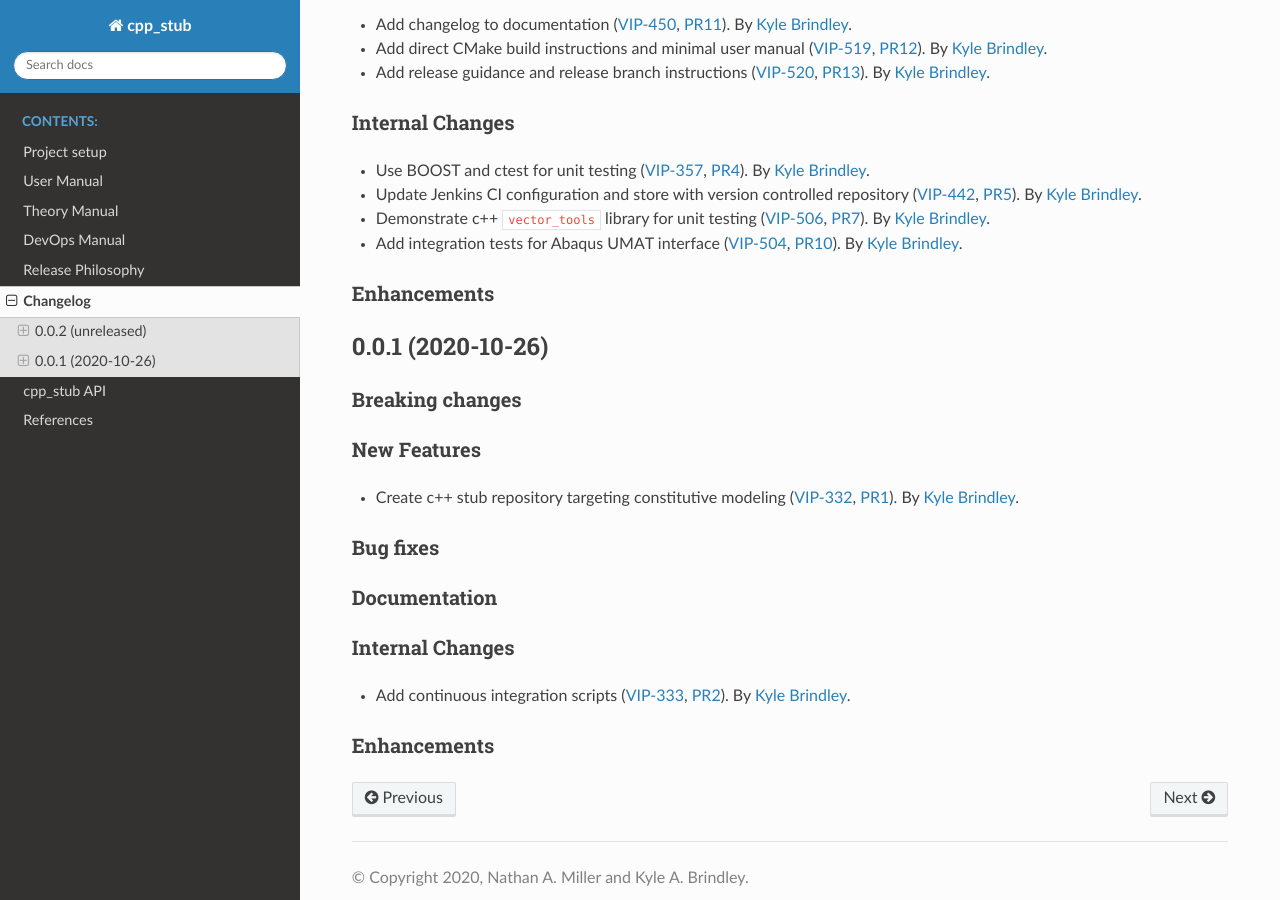
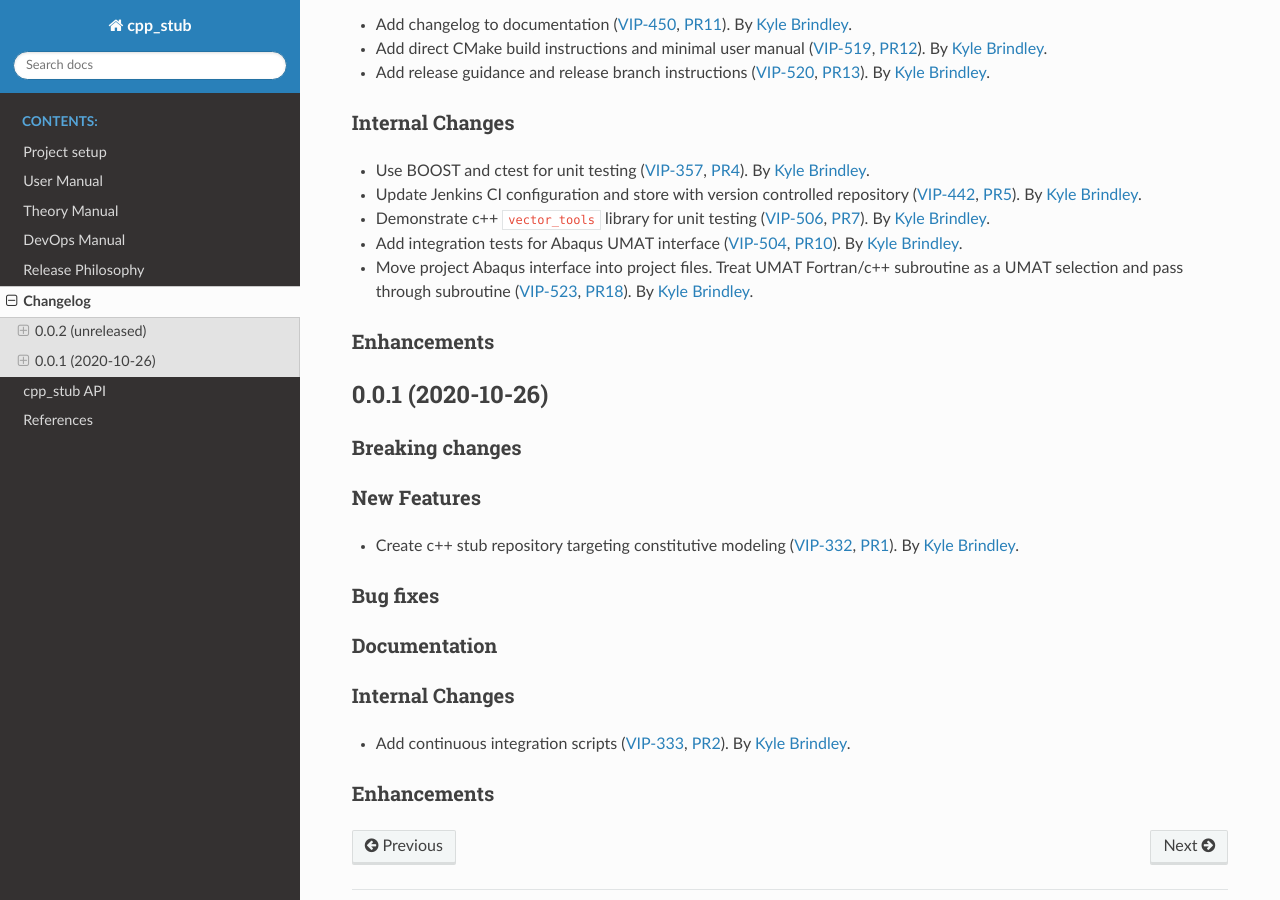
Before and after one commit to lanl/tardigrade-asp, a Sphinx documentation site: the page built from docs/changelog.rst, in a window 1280 px wide and 900 px high, scrolled down 572 px. Built offline with Sphinx 7.4.7 and the Read the Docs theme 2.0.0, drawn with Linux system fonts in a browser that asks for light colours.

Commit message:
DOC: update change log

```diff
--- a/docs/changelog.rst
+++ b/docs/changelog.rst
@@ -34,6 +34,8 @@ Internal Changes
 - Update Jenkins CI configuration and store with version controlled repository (:jira:`442`, :pull:`5`). By `Kyle Brindley`_.
 - Demonstrate c++ ``vector_tools`` library for unit testing (:jira:`506`, :pull:`7`). By `Kyle Brindley`_.
 - Add integration tests for Abaqus UMAT interface (:jira:`504`, :pull:`10`). By `Kyle Brindley`_.
+- Move project Abaqus interface into project files. Treat UMAT Fortran/c++ subroutine as a UMAT selection and pass
+  through subroutine (:jira:`523`, :pull:`18`). By `Kyle Brindley`_.
 
 Enhancements
 ~~~~~~~~~~~~
```
